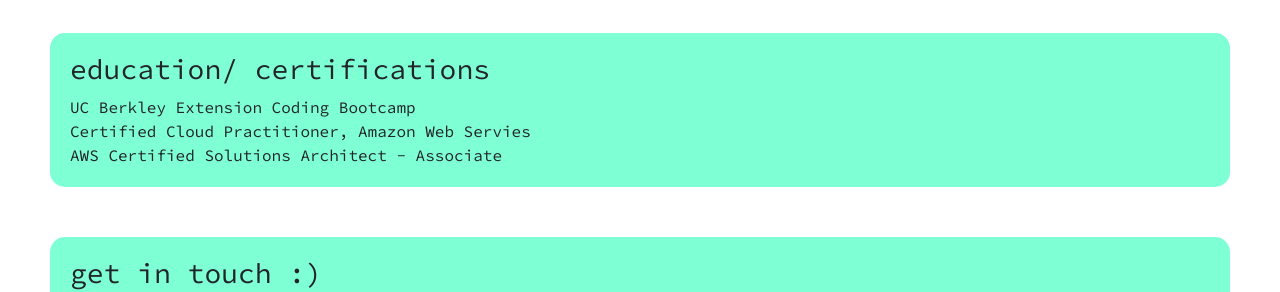
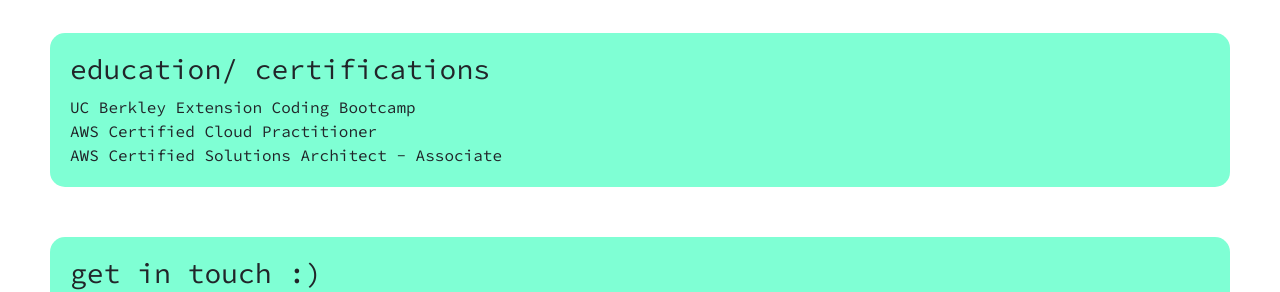
Before and after one commit to TannerRhines/TannerPortfolio, a plain HTML site: page index.html in a window 1280 px wide. Shown: the part 1647-1939 px from the top of the page. Drawn offline with nearby package versions, Linux system fonts and the light colour scheme.

Commit message:
updated education

```diff
--- a/index.html
+++ b/index.html
@@ -126,7 +126,7 @@
 
   <p> UC Berkley Extension Coding Bootcamp</p>
   <br>
-  <p> Certified Cloud Practitioner, Amazon Web Servies</p>
+  <p> AWS Certified Cloud Practitioner</p>
   <br>
   <p> AWS Certified Solutions Architect - Associate</p>
 
```
